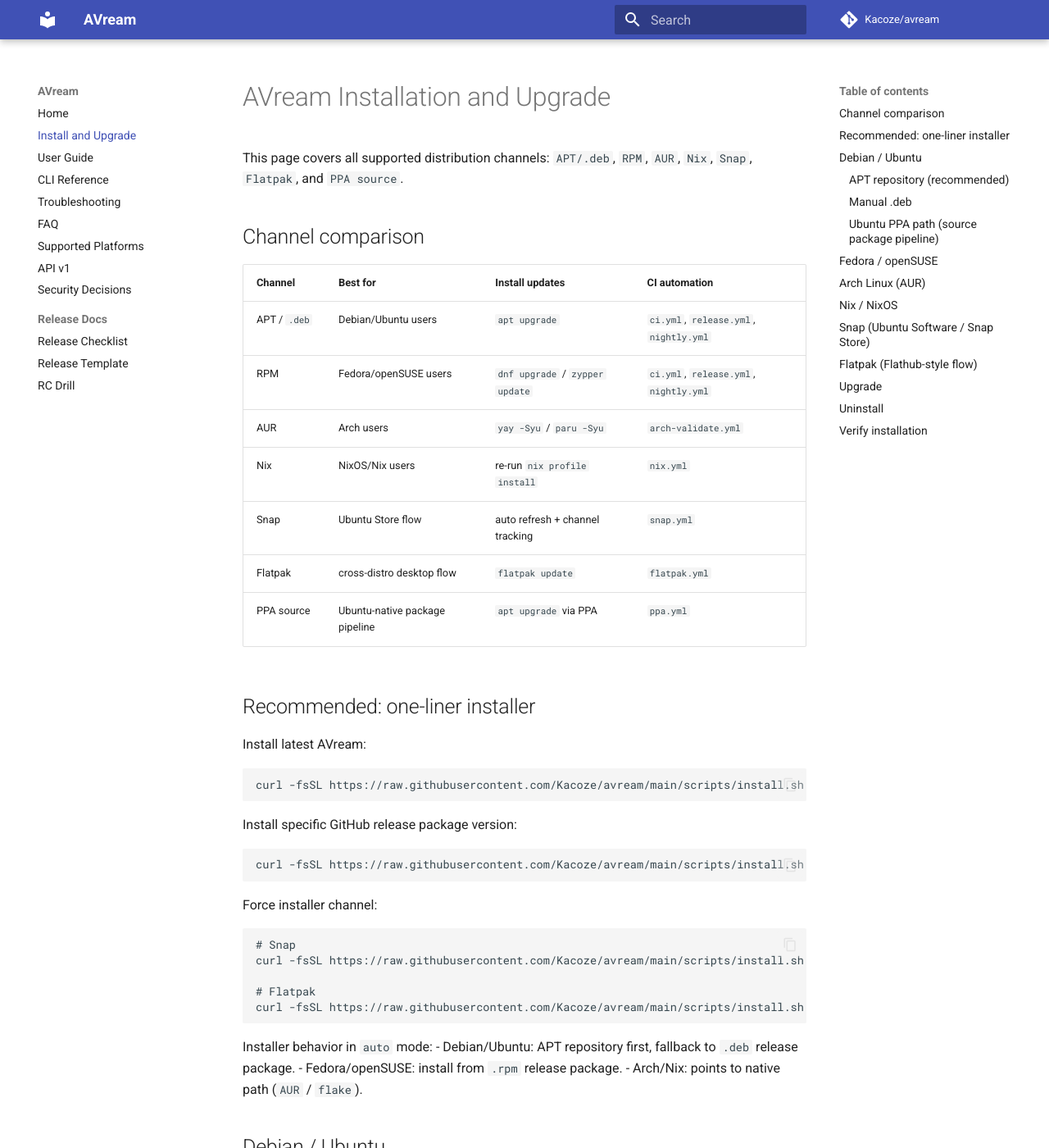
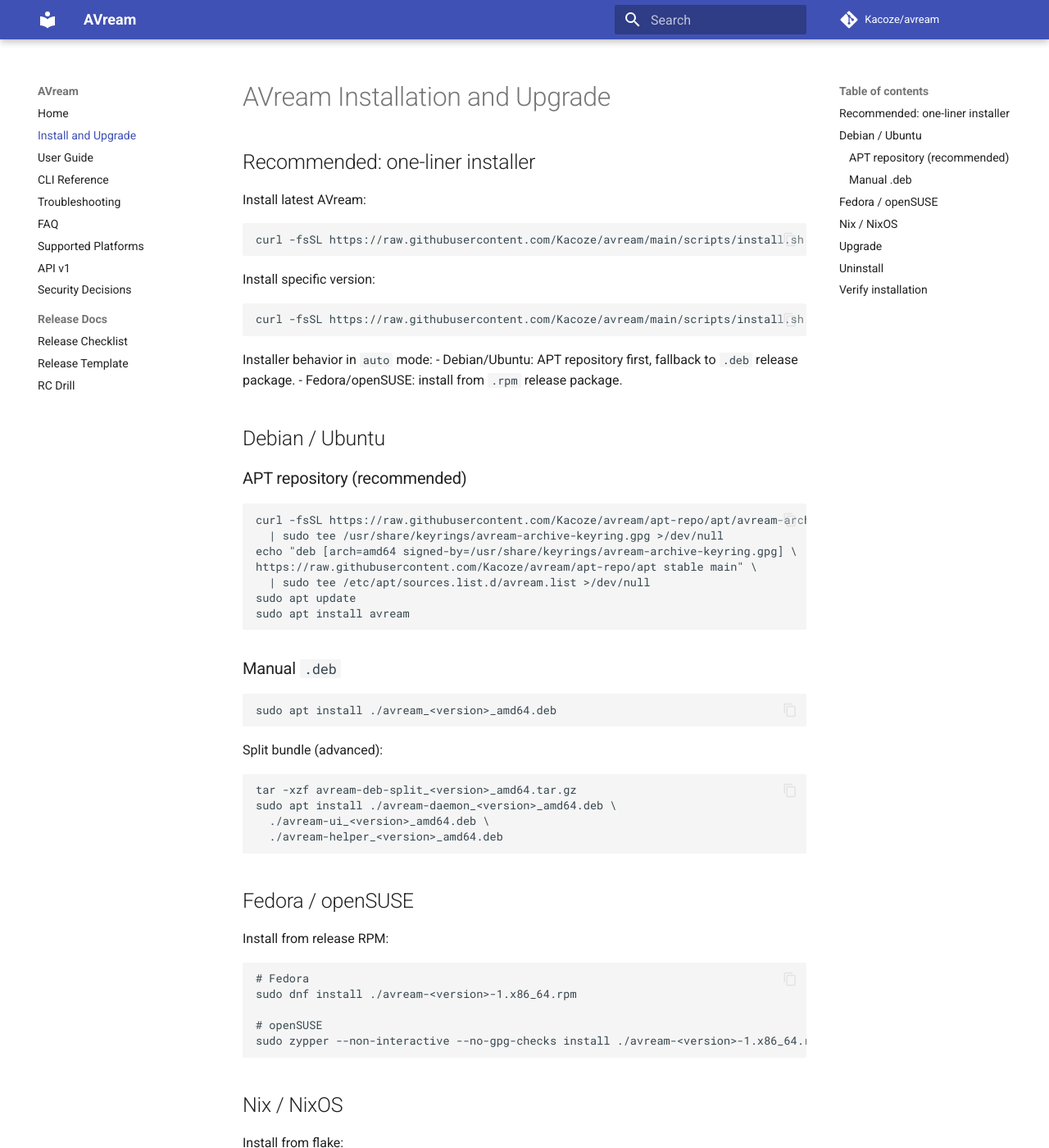
Before and after one commit to Kacoze/avream, an MkDocs documentation site: the page built from docs/INSTALL.md, in a window 1280 px wide and 1400 px high. Shown: the whole window at 82% size. Built offline with MkDocs 1.6.1 and Material for MkDocs 9.7.7, drawn with Linux system fonts in a browser that asks for light colours; comment, search, counter and statistics services are not loaded; some of the changed text lies outside the part shown.

Commit message:
docs: remove undeployed distribution channels from INSTALL and checklist
Remove Snap, Flatpak, AUR, and PPA sections — these channels have CI
infrastructure but are not published to their respective stores/repos.
Keep APT/.deb, RPM (published via release.yml), and Nix (works via flake).

Co-Authored-By: Claude Sonnet 4.6 <noreply@anthropic.com>

````diff
--- a/docs/INSTALL.md
+++ b/docs/INSTALL.md
@@ -1,18 +1,4 @@
 # AVream Installation and Upgrade
-
-This page covers all supported distribution channels: `APT/.deb`, `RPM`, `AUR`, `Nix`, `Snap`, `Flatpak`, and `PPA source`.
-
-## Channel comparison
-
-| Channel | Best for | Install updates | CI automation |
-| --- | --- | --- | --- |
-| APT / `.deb` | Debian/Ubuntu users | `apt upgrade` | `ci.yml`, `release.yml`, `nightly.yml` |
-| RPM | Fedora/openSUSE users | `dnf upgrade` / `zypper update` | `ci.yml`, `release.yml`, `nightly.yml` |
-| AUR | Arch users | `yay -Syu` / `paru -Syu` | `arch-validate.yml` |
-| Nix | NixOS/Nix users | re-run `nix profile install` | `nix.yml` |
-| Snap | Ubuntu Store flow | auto refresh + channel tracking | `snap.yml` |
-| Flatpak | cross-distro desktop flow | `flatpak update` | `flatpak.yml` |
-| PPA source | Ubuntu-native package pipeline | `apt upgrade` via PPA | `ppa.yml` |
 
 ## Recommended: one-liner installer
 
@@ -22,26 +8,15 @@ Install latest AVream:
 curl -fsSL https://raw.githubusercontent.com/Kacoze/avream/main/scripts/install.sh | bash
 ```
 
-Install specific GitHub release package version:
+Install specific version:
 
 ```bash
 curl -fsSL https://raw.githubusercontent.com/Kacoze/avream/main/scripts/install.sh | AVREAM_VERSION=<version> bash
 ```
 
-Force installer channel:
-
-```bash
-# Snap
-curl -fsSL https://raw.githubusercontent.com/Kacoze/avream/main/scripts/install.sh | AVREAM_INSTALL_METHOD=snap bash
-
-# Flatpak
-curl -fsSL https://raw.githubusercontent.com/Kacoze/avream/main/scripts/install.sh | AVREAM_INSTALL_METHOD=flatpak bash
-```
-
 Installer behavior in `auto` mode:
 - Debian/Ubuntu: APT repository first, fallback to `.deb` release package.
 - Fedora/openSUSE: install from `.rpm` release package.
-- Arch/Nix: points to native path (`AUR` / `flake`).
 
 ## Debian / Ubuntu
 
@@ -72,17 +47,6 @@ sudo apt install ./avream-daemon_<version>_amd64.deb \
   ./avream-helper_<version>_amd64.deb
 ```
 
-### Ubuntu PPA path (source package pipeline)
-
-PPA publishing is automated by `.github/workflows/ppa.yml` (when secrets are configured).
-User-side install remains standard `apt` after adding your PPA:
-
-```bash
-sudo add-apt-repository ppa:<owner>/<ppa-name>
-sudo apt update
-sudo apt install avream
-```
-
 ## Fedora / openSUSE
 
 Install from release RPM:
@@ -94,18 +58,6 @@ sudo dnf install ./avream-<version>-1.x86_64.rpm
 # openSUSE
 sudo zypper --non-interactive --no-gpg-checks install ./avream-<version>-1.x86_64.rpm
 ```
-
-## Arch Linux (AUR)
-
-Use your AUR helper:
-
-```bash
-yay -S avream
-# or
-paru -S avream
-```
-
-Repository package sources are in `packaging/arch/`.
 
 ## Nix / NixOS
 
@@ -121,34 +73,12 @@ Run without installing profile:
 nix run github:Kacoze/avream#avream-ui
 ```
 
-## Snap (Ubuntu Software / Snap Store)
-
-```bash
-sudo snap install avream --classic
-```
-
-Track edge channel:
-
-```bash
-sudo snap refresh avream --channel=edge
-```
-
-## Flatpak (Flathub-style flow)
-
-```bash
-flatpak remote-add --if-not-exists flathub https://flathub.org/repo/flathub.flatpakrepo
-flatpak install -y flathub io.avream.AVream
-```
-
 ## Upgrade
 
-- APT/PPA: `sudo apt update && sudo apt upgrade avream`
+- APT: `sudo apt update && sudo apt upgrade avream`
 - DNF: `sudo dnf upgrade avream`
 - zypper: `sudo zypper update avream`
-- AUR: update via your helper (`yay -Syu` / `paru -Syu`)
 - Nix: re-run `nix profile install github:Kacoze/avream#avream`
-- Snap: `sudo snap refresh avream`
-- Flatpak: `flatpak update io.avream.AVream`
 
 ## Uninstall
 
````
Also changed, not shown: docs/RELEASE_CHECKLIST.md (+0 -9 lines).
